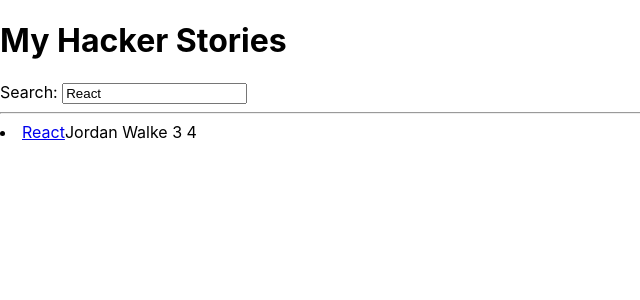
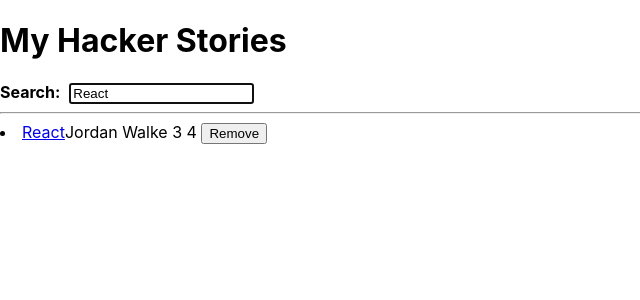
Before and after one commit to up2code3/hacker-stories-ctd, a React (Create React App) app: page / in a window 1280 px wide. Shown: the top 300 px of the page, without its empty margins (0-640 px from the left). Built offline with nearby package versions, Linux system fonts and the light colour scheme.

Commit message:
made the stories statful and added a remove button

```diff
--- a/src/App.js
+++ b/src/App.js
@@ -1,8 +1,7 @@
 import * as React from "react";
 import Header from "./Header";
 
-function App() {
-  const stories = [
+const initialStories = [
   {
     title: "React",
     url: "https://reactjs.org/",
@@ -21,15 +20,9 @@ function App() {
   },
 ];
 
-  // the old way with 2 hooks
-  // const [searchTerm, setSearchTerm] =
-  //   React.useState(localStorage.getItem("search") || "React"
-  // );
-  // React.useEffect(() => {
-  //   localStorage.setItem("search", searchTerm);
-  // }, [searchTerm]);
+function App() {
 
-  // the new way with 1 custom hook
+
   const useSemiPersistentState = (key, initialState) => {
 
     const [value, setValue] =
@@ -45,6 +38,15 @@ function App() {
 
   const [searchTerm, setSearchTerm] = useSemiPersistentState('search', 'React');
 
+  const [stories, setStories] = React.useState(initialStories);
+
+  const handleRemoveStory = (item) => {
+    const newStories = stories.filter(
+      (story) => item.objectID !== story.objectID
+    );
+
+    setStories(newStories);
+  };
 
   const handleSearch = (event) => {
     console.log(event.target.value);
@@ -59,44 +61,86 @@ function App() {
     <div>
       <Header />
 
-      <Search onSearch={handleSearch} search={searchTerm} />
+      <InputWithLabel
+        id='Search'
+        // label='Search'
+        value={searchTerm}
+        isFocused
+        onInputChange={handleSearch}
+      >
+        <strong>Search:</strong>
+
+      </InputWithLabel>
 
       <hr />
 
-      <List list={searchedStories} />
+      <List list={searchedStories} onRemoveItem={handleRemoveStory} />
     </div>
   );
 }
 
-const Search = ({ onSearch, search }) => {
+// vvv Formally search comp
+const  InputWithLabel = ({
+  id,
+  // label,
+  value,
+  type='text',
+  onInputChange,
+  isFocused,
+  children,
+}) => {
+  const inputRef = React.useRef();
 
-  const handleChange = (event) => {
-    onSearch(event);
-  };
+  React.useEffect(() => {
+    if (isFocused && inputRef.current) {
+      inputRef.current.focus();
+    }
+  }, [isFocused]);
 
-  return (
+  return(
   <>
-      <label htmlFor="search">Search: </label>
-      <input id="search" type="text" value={search} onChange={handleChange} />
+   <label htmlFor={id}> {children} </label>
+   &nbsp;
+   <input
+    ref={inputRef}
+    id={id}
+    type={type}
+    value={value}
+    onChange={onInputChange}
+    />
   </>
 );
 };
 
-const List = ({ list }) =>
+const List = ({ list, onRemoveItem }) =>
   list.map((item) =>
-  <Item key={item.objectID} item={item} />
+  <Item
+  key={item.objectID}
+  item={item}
+  onRemoveItem={onRemoveItem} />
 );
 
-const Item = ({ item }) => (
-  <li key={item.objectID}>
+const Item = ({ item, onRemoveItem} ) => {
+  const handleRemoveItem = () => {
+    onRemoveItem(item);
+  }
+return (
+  <li>
     <span>
       <a href={item.url}>{item.title}</a>
     </span>
-
     <span>{item.author + " "}</span>
     <span>{item.num_comments + " "}</span>
     <span>{item.points + " "}</span>
+
+    <span>
+      <button type="button" onClick={() => onRemoveItem(item)}>
+        Remove
+      </button>
+    </span>
+
   </li>
 );
+};
 
 export default App;
```
Lines whose indentation alone changed are shown as unchanged.
